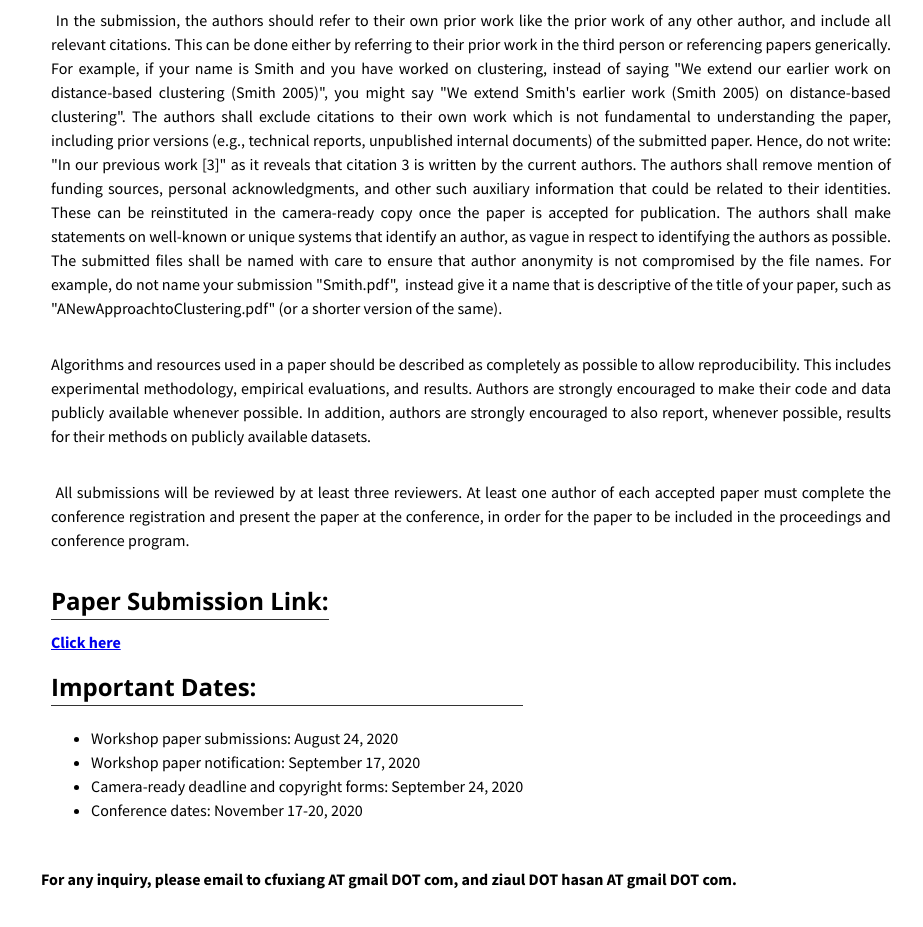
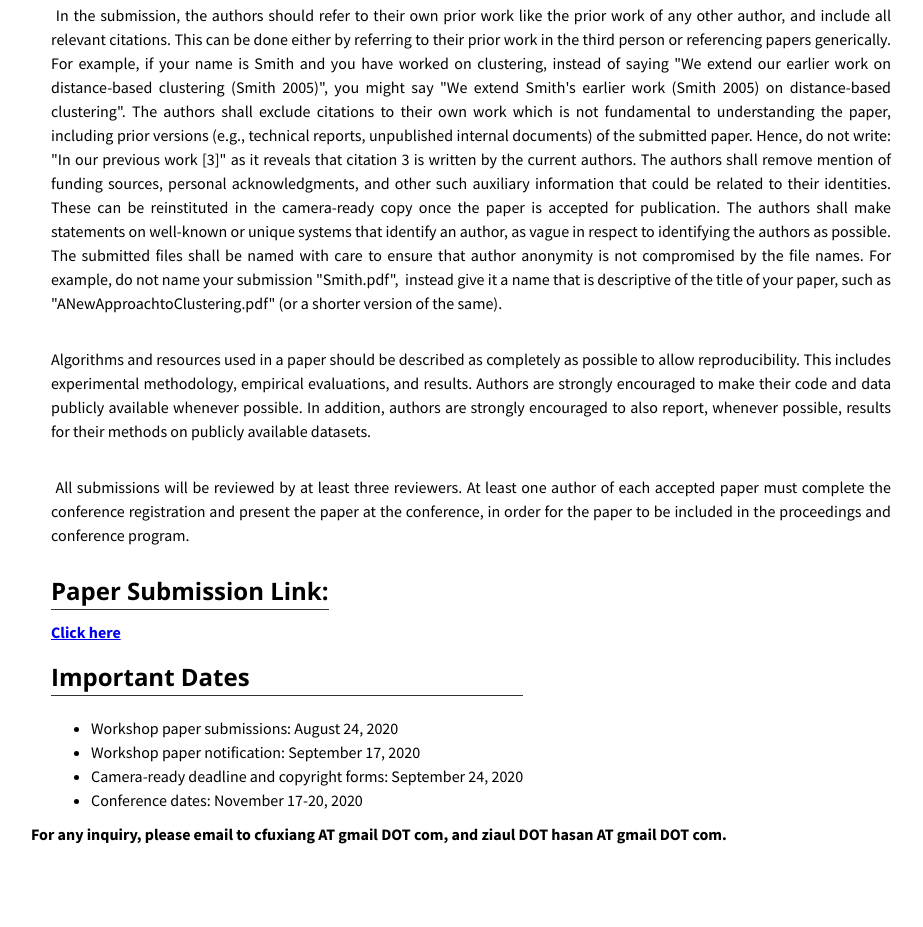
Before and after one commit to icdm-workshop-2020/icdm-workshop-2020.github.io, a plain HTML site: page index.html in a window 1280 px wide. Shown: the part 1153-2080 px from the top of the page, without its empty margins (169-1092 px from the left). After the commit the page ends 2043 px from the top, so only its background shows below. Drawn offline with nearby package versions, Linux system fonts and the light colour scheme.

Commit message:
Add files via upload

```diff
--- a/index.html
+++ b/index.html
@@ -18,9 +18,15 @@
       opacity: 1 !important;
       font-weight: 700 !important;
     }
-  .auto-style2 {
-	  margin-top: 15px;
-	  text-align: left;
+  .auto-style1 {
+	  display: flex;
+	  flex-direction: row;
+	  flex-wrap: wrap;
+	  justify-content: flex-start;
+	  align-items: center;
+	  align-content: stretch;
+	  box-sizing: border-box;
+	  font-weight: bold;
   }
   </style>
 </head>
@@ -37,10 +43,11 @@
         <!--Start Text Only-->
         <div class="flex-row">
           <div class="flex-item flex-column">
-            <h2 class="auto-style2">DDIF: Deep Data Intelligence for Finance </h2>
+            <h2 class="add-top-margin">DDIF: Deep Data Intelligence for Finance 2020</h2>
             <hr>
             <p class="text-justify">
-            Financial Technology (FinTech) has seen billions of dollars of investments since 2010. With the evolving relationship with banking customers, financial institutions are eager to accelerate and harness the knowledge of new technologies and business models into launching competitive products and services. Artificial Intelligence (AI), especially the recent surge of interest in Deep Learning and Machine Learning technologies, has attracted attention from both academia and industry. The use of AI has been widely adopted in different disciplines such as information retrieval, natural language processing, and machine learning, to name a few. Notably, such technologies perform best when the training data is huge, and the abundance of many multi&#8209;years of organizations’ financial data appears to be a good candidate for utilization. However, the use of AI technologies to unravel deep knowledge in the financial domain still appears to be limited, and works related to it have been scattered in different venues.            </p>
+            Financial Technology (FinTech) has seen billions of dollars of investments since 2010. With the evolving relationship with banking customers, financial institutions are eager to accelerate and harness the knowledge of new technologies and business models into launching competitive products and services. Artificial Intelligence (AI), especially the recent surge of interest in Deep Learning and Machine Learning technologies, has attracted attention from both academia and industry. The use of AI has been widely adopted in different disciplines such as information retrieval, natural language processing, and machine learning, to name a few. Notably, such technologies perform best when the training data is huge, and the abundance of many multi&#8209;years of organizations’ financial data appears to be a good candidate for utilization. However, the use of AI technologies to unravel deep knowledge in the financial domain still appears to be limited, and works related to it have been scattered in different venues.
+                     </p>
             <p class="text-justify">
               This workshop aims to provide a forum for researchers and practitioners to present and discuss new ideas, trends and results concerning the application of AI-based methods to the Financial domain, especially in the area of mining financial data intelligence.</p>
 			  <p class="MsoNormal"><span lang="EN">Topics include, but not
@@ -56,6 +63,10 @@
             </ul>
 			</div>
         </div>
+        <!--End Text with Buttons-->
+               <!--start Text with Buttons-->
+
+
         <div class="flex-row">
           	<div class="flex-item flex-column">
             	<h2 class="auto-style2">Submission Guidelines</h2>
@@ -100,10 +111,10 @@
 
           </div>
         <!--End Text with Buttons-->
-           <!--Start Text with Buttons-->
+
           <div class="flex-row">
           	<div class="flex-item flex-column">
-            <h2 class="auto-style2">Important Dates:</h2>
+            	<h2 class="add-top-margin">Important Dates</h2>
             <hr>
              <ul>
               <li>Workshop paper submissions: August 24, 2020</li>
@@ -111,35 +122,18 @@
               <li>Camera-ready deadline and copyright forms: September 24, 2020</li>
               <li>Conference dates: November 17-20, 2020</li>
             </ul>
-
-            </div>
-
           </div>
         </div>
-        <!--End Text with Buttons-->
-         <!--Start Text with Buttons-->
-        <div class="flex-row">
-          <div class="flex-item flex-column">
-            <h4 class="auto-style2">For any inquiry, please email to cfuxiang AT gmail DOT com, and ziaul DOT hasan AT gmail DOT com.</h4>
-             </div>
-
-          </div>
-        </div>
-        <!--End Text with Buttons-->
-
-
-
-        <!-------------------------------------------------------------------------------------------->
-        <!--Start Text with Buttons-->
-
         <!--End Text with Buttons-->
         <!-------------------------------------------------------------------------------------------->
         <!--Start Text with Images and Image buttons-->
         <!--End Text with Images and Image buttons-->
         <!-------------------------------------------------------------------------------------------->
         <!--Start Text around Image-->
-
-
+          </i>
+        <div class="auto-style1">
+        	<strong>For any inquiry, please email to cfuxiang AT gmail DOT com, and ziaul DOT hasan AT gmail DOT com.</strong></div>
+				 <i>
         <!--End Text around Image-->
         <!-------------------------------------------------------------------------------------------->
         <!--Start Text with Centered Image and Table-->
@@ -150,7 +144,7 @@
         </div>
         <div class="flex-row">
           <div class="flex-item flex-item-stretch flex-column">
-            &nbsp;
+            &nbsp;</div>
         </div>
         <!--End List of Projects-->
         <!-------------------------------------------------------------------------------------------->
@@ -159,8 +153,7 @@
         <!-------------------------------------------------------------------------------------------->
       </div>
     </div>
-  </div>  </div>
-
+  </div>
 </body>
 
 </html>
```
Lines whose indentation alone changed are shown as unchanged.
